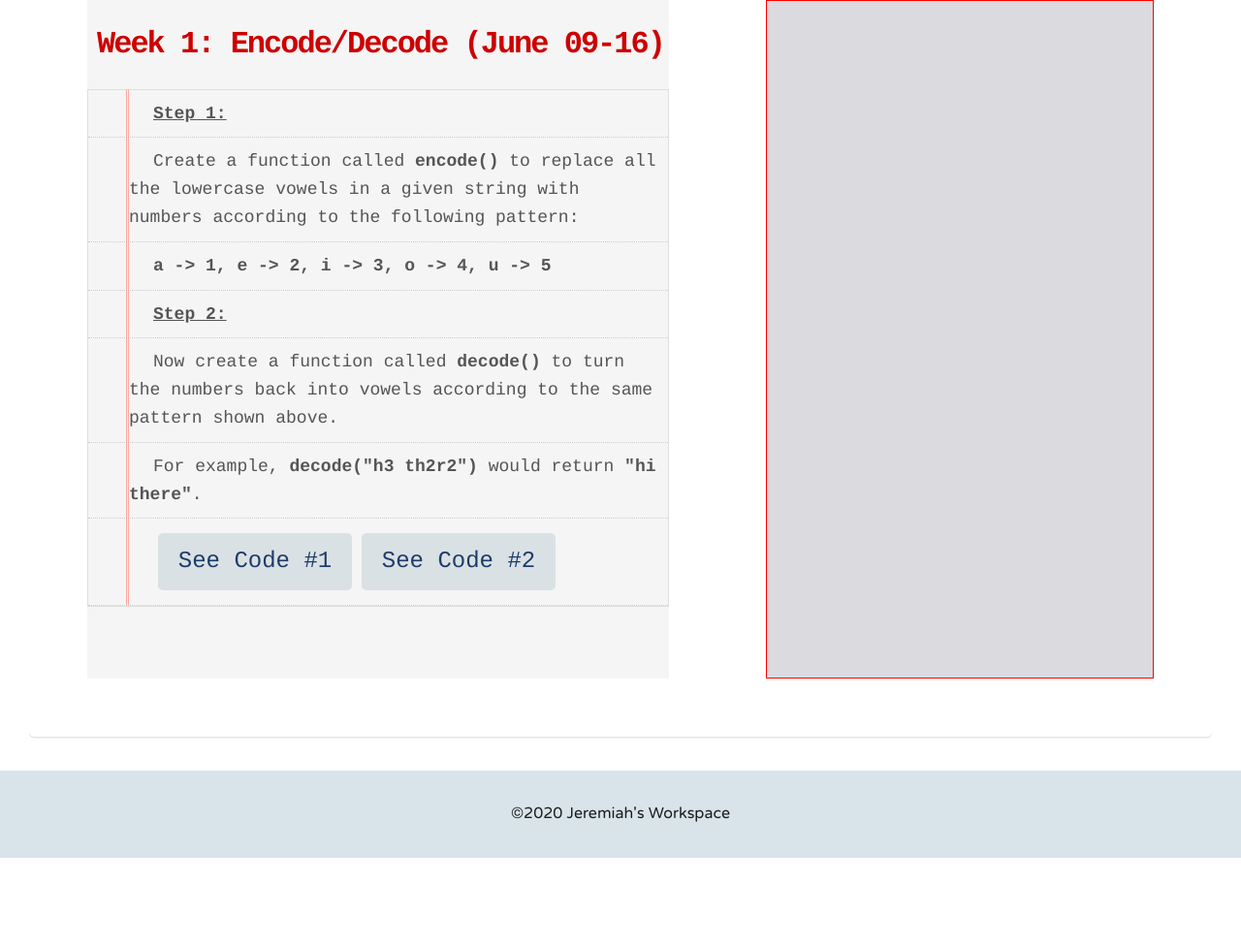
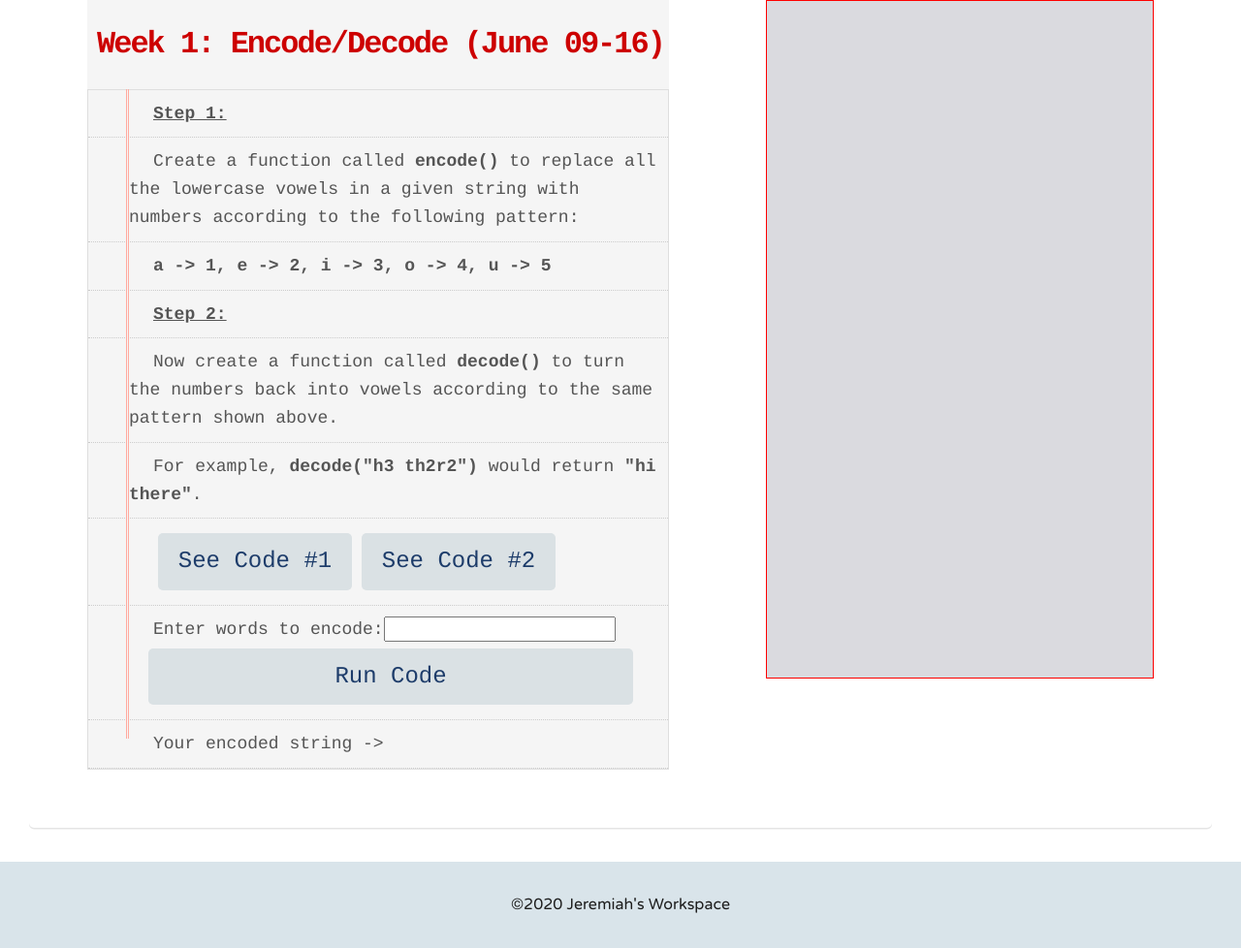
Before and after one commit to whtstang/whtstang.github.io, a plain HTML site: page index.html in a window 1280 px wide. Shown: the part 384-1362 px from the top of the page at 97% size. Before the commit the page ends 1269 px from the top, so only its background shows below. Drawn offline with Linux system fonts and the light colour scheme.

Commit message:
updated all

```diff
--- a/css/main.css
+++ b/css/main.css
@@ -170,7 +170,7 @@ h4 {
   border-right: 1px solid #ffaa9f;
   width: 3px;
   float: left;
-  height: 532px;
+  height: 670px;
   margin-left: 40px;
 }
 .lines2 {
@@ -201,6 +201,32 @@ h4 {
   text-decoration: underline;
   font-weight: bold;
 }
+#runBtn {
+  background: #dae1e4;
+  border: none;
+  border-radius: 5px;
+  color: #1d3c6a;
+  font-size: 24px;
+  width: 500px;
+  padding: 10px 0;
+  margin: 5px;
+  margin-left: 20px;
+  outline: none;
+  cursor: pointer;
+}
+#runBtn:hover {
+  background: #00A4FF;
+  border: none;
+  border-radius: 5px;
+  color: #1d3c6a;
+  font-size: 24px;
+  width: 500px;
+  padding: 10px 0;
+  margin: 5px;
+  margin-left: 20px;
+  outline: none;
+  cursor: pointer;
+}
 
 /* =================================
   Code Box Design
@@ -219,6 +245,18 @@ h4 {
 }
 button {
   background: #dae1e4;
+  border: none;
+  border-radius: 5px;
+  color: #1d3c6a;
+  font-size: 24px;
+  width: 200px;
+  padding: 10px 0;
+  margin: 5px;
+  outline: none;
+  cursor: pointer;
+}
+button:hover {
+  background: #00A4FF;
   border: none;
   border-radius: 5px;
   color: #1d3c6a;
--- a/index.html
+++ b/index.html
@@ -40,6 +40,8 @@
           <li> Now create a function called <b>decode()</b> to turn the numbers back into vowels according to the same pattern shown above.</li>
           <li>For example, <b>decode("h3 th2r2")</b> would return <b>"hi there"</b>.</li>
           <li><button id="show-1">See Code #1</button><button id="show-2">See Code #2</button></li>
+          <li><label>Enter words to encode:</label><input type="text" id="inputString"><button id="runBtn">Run Code</button></li>
+          <li>Your encoded string -> <span id="encodedString"></span></li>
         </ul>
       </div>
       <div class="codebox">
--- a/js/encode-decode.js
+++ b/js/encode-decode.js
@@ -1,13 +1,3 @@
-//function encode(string) {
-//  const newString = string
-//    .replace(/a/g, 1)
-//    .replace(/e/g, 2)
-//    .replace(/i/g, 3)
-//    .replace(/o/g, 4)
-//    .replace(/u/g, 5)
-//
-//  console.log(newString);
-//}
 
 // --- Show Code Function --- //
 
@@ -29,7 +19,7 @@ encode = (string) => {
     .replace(/o/g, 4)
     .replace(/u/g, 5)
 
-  console.log(newString);
+  return (newString);
 }
 
 // --- Decode Function ---//
@@ -44,3 +34,14 @@ decode = (string) => {
 
   console.log(newString);
 }
+
+// --- User input to encode ---//
+
+$('#runBtn').click(function() {
+  const userString = $('#inputString').val();
+  const encoded = encode(userString);
+
+  $('#encodedString').text(encoded);
+  $('#inputString').val('');
+
+});
```
